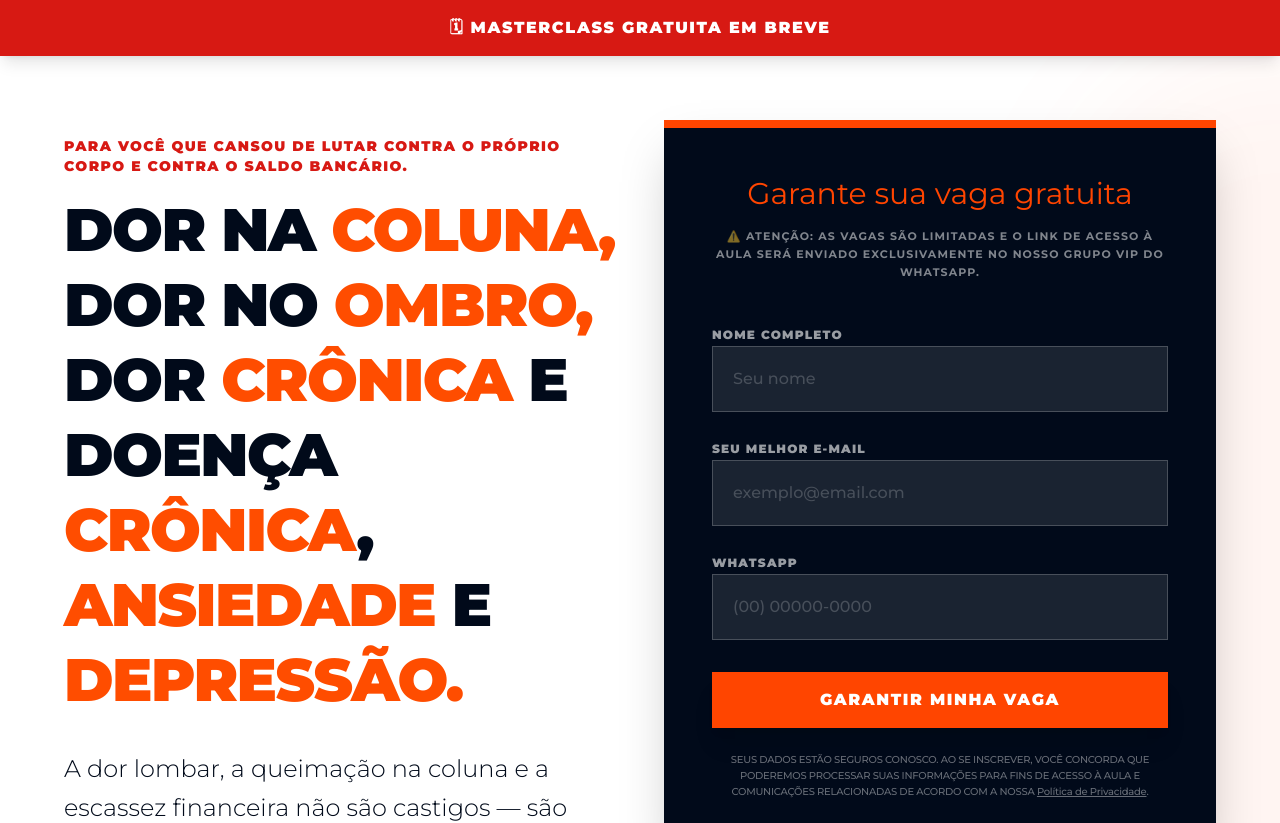
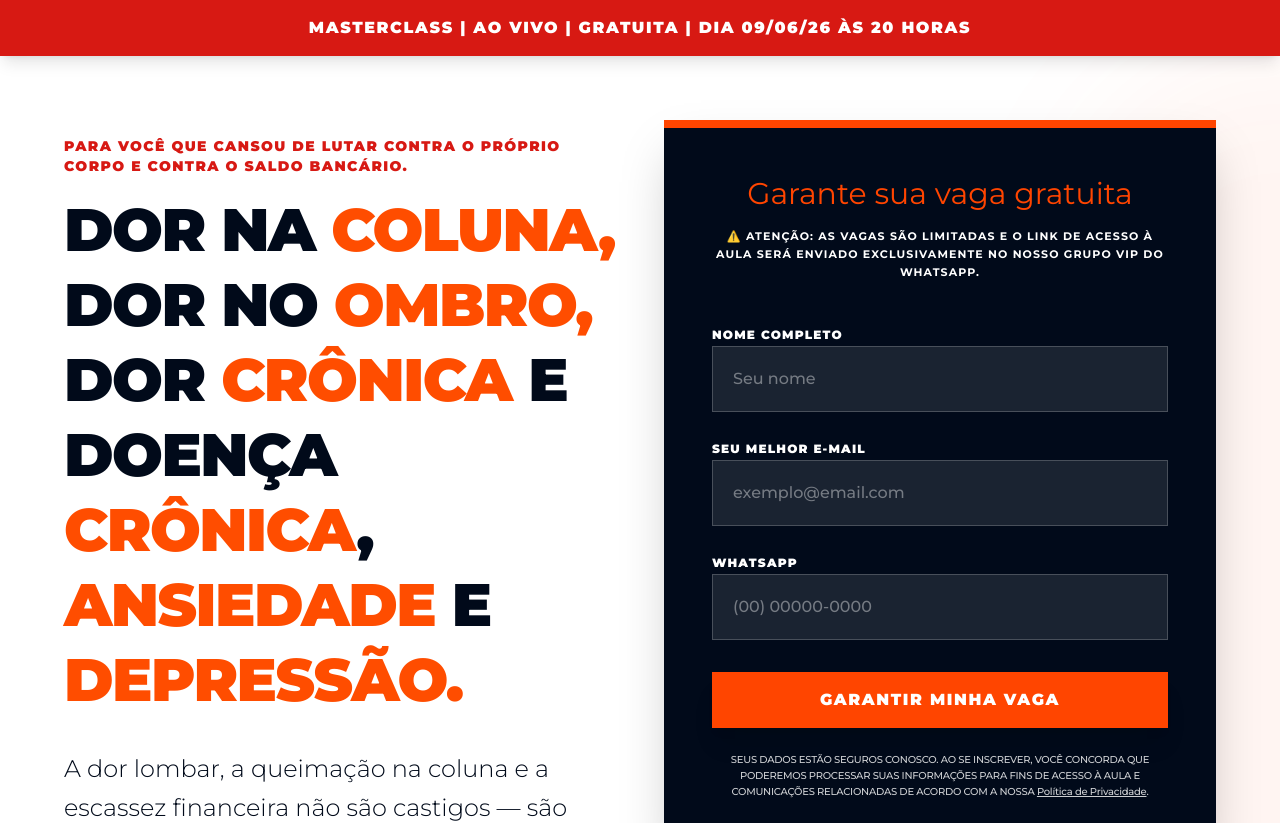
Before and after one commit to educarempoderados/Raiz-Sist-mica, a React (Vite) app: page / in a window 1280 px wide. Shown: the top 823 px of the page. Built offline with nearby package versions, Linux system fonts and the light colour scheme; no server answers; the database is empty.

Commit message:
feat: update event date and improve form legibility
Update Masterclass date to 09/06/26 and adjust label/text contrast to improve readability.

```diff
--- a/src/App.tsx
+++ b/src/App.tsx
@@ -112,7 +112,7 @@ export default function App() {
     <div className="min-h-screen bg-white relative overflow-x-hidden selection:bg-brand-accent/20 font-sans text-brand-ink">
       {/* Top Bar */}
       <div className="bg-brand-red text-white text-center py-4 px-4 text-xs md:text-base font-black tracking-widest uppercase sticky top-0 z-50 shadow-lg">
-         🗓 MasterClass Gratuita em Breve
+         MASTERCLASS | AO VIVO | GRATUITA | DIA 09/06/26 às 20 horas
       </div>
 
       <main className="relative z-10 w-full overflow-hidden">
@@ -165,50 +165,50 @@ export default function App() {
                     >
                       <div className="text-center mb-10">
                         <h2 className="serif text-2xl md:text-3xl mb-4 text-brand-accent">Garante sua vaga gratuita</h2>
-                        <p className="text-white/50 text-[11px] font-bold tracking-[0.1em] leading-relaxed uppercase">
+                        <p className="text-white text-[11px] font-bold tracking-[0.1em] leading-relaxed uppercase">
                           ⚠️ Atenção: As vagas são limitadas e o link de acesso à aula será enviado exclusivamente no nosso Grupo VIP do WhatsApp.
                         </p>
                       </div>
 
                       <div className="space-y-6">
                         <div className="space-y-2">
-                          <label className="text-xs font-black uppercase tracking-widest text-white/60">Nome Completo</label>
+                          <label className="text-xs font-black uppercase tracking-widest text-white">Nome Completo</label>
                           <input
                             {...register("nome")}
                             placeholder="Seu nome"
                             className={cn(
-                              "w-full bg-white/10 border border-white/20 px-5 py-5 text-base focus:border-brand-accent outline-none transition-all placeholder:text-white/20 font-medium",
-                              errors.nome && "border-brand-red"
+                              "w-full bg-white/10 border border-white/20 px-5 py-5 text-base focus:border-brand-accent outline-none transition-all placeholder:text-white/40 font-medium",
+                              errors.nome && "border-white"
                             )}
                           />
-                          {errors.nome && <p className="text-brand-red text-xs font-bold mt-2 uppercase">{errors.nome.message}</p>}
+                          {errors.nome && <p className="text-white text-xs font-bold mt-2 uppercase">{errors.nome.message}</p>}
                         </div>
 
                         <div className="space-y-2">
-                          <label className="text-xs font-black uppercase tracking-widest text-white/60">Seu Melhor E-mail</label>
+                          <label className="text-xs font-black uppercase tracking-widest text-white">Seu Melhor E-mail</label>
                           <input
                             {...register("email")}
                             type="email"
                             placeholder="exemplo@email.com"
                             className={cn(
-                              "w-full bg-white/10 border border-white/20 px-5 py-5 text-base focus:border-brand-accent outline-none transition-all placeholder:text-white/20 font-medium",
-                              errors.email && "border-brand-red"
+                              "w-full bg-white/10 border border-white/20 px-5 py-5 text-base focus:border-brand-accent outline-none transition-all placeholder:text-white/40 font-medium",
+                              errors.email && "border-white"
                             )}
                           />
-                          {errors.email && <p className="text-brand-red text-xs font-bold mt-2 uppercase">{errors.email.message}</p>}
+                          {errors.email && <p className="text-white text-xs font-bold mt-2 uppercase">{errors.email.message}</p>}
                         </div>
 
                         <div className="space-y-2">
-                          <label className="text-xs font-black uppercase tracking-widest text-white/60">WhatsApp</label>
+                          <label className="text-xs font-black uppercase tracking-widest text-white">WhatsApp</label>
                           <input
                             {...register("whatsapp")}
                             placeholder="(00) 00000-0000"
                             className={cn(
-                              "w-full bg-white/10 border border-white/20 px-5 py-5 text-base focus:border-brand-accent outline-none transition-all placeholder:text-white/20 font-medium",
-                              errors.whatsapp && "border-brand-red"
+                              "w-full bg-white/10 border border-white/20 px-5 py-5 text-base focus:border-brand-accent outline-none transition-all placeholder:text-white/40 font-medium",
+                              errors.whatsapp && "border-white"
                             )}
                           />
-                          {errors.whatsapp && <p className="text-brand-red text-xs font-bold mt-2 uppercase">{errors.whatsapp.message}</p>}
+                          {errors.whatsapp && <p className="text-white text-xs font-bold mt-2 uppercase">{errors.whatsapp.message}</p>}
                         </div>
 
                         <button
@@ -223,12 +223,12 @@ export default function App() {
                           )}
                         </button>
 
-                        <p className="text-[10px] text-white/40 text-center leading-relaxed font-medium uppercase tracking-tight">
+                        <p className="text-[10px] text-white/80 text-center leading-relaxed font-medium uppercase tracking-tight">
                           Seus dados estão seguros conosco. Ao se inscrever, você concorda que poderemos processar suas informações para fins de acesso à aula e comunicações relacionadas de acordo com a nossa <button type="button" onClick={() => setActiveModal('privacy')} className="underline hover:text-brand-accent transition-colors">Política de Privacidade</button>.
                         </p>
 
                         {error && (
-                          <div className="p-4 bg-brand-red/20 text-brand-red text-xs font-bold uppercase text-center">
+                          <div className="p-4 bg-brand-red/20 text-white text-xs font-bold uppercase text-center">
                             {error}
                           </div>
                         )}
@@ -399,31 +399,33 @@ export default function App() {
               </section>
 
               {/* AUTORIDADE */}
-              <section className="py-8 md:py-12 px-6 bg-brand-petroleum-light">
-                <div className="max-w-6xl mx-auto grid grid-cols-1 lg:grid-cols-2 gap-12 items-center">
-                  <div className="relative group">
+              <section className="py-16 md:py-32 px-6 bg-brand-petroleum-light">
+                <div className="max-w-7xl mx-auto grid grid-cols-1 lg:grid-cols-[5fr_7fr] gap-16 md:gap-24 items-center">
+                  <div className="relative group max-w-sm mx-auto lg:max-w-none w-full">
                     <div className="absolute -inset-6 bg-brand-accent/10 -z-10 blur-3xl opacity-0 group-hover:opacity-100 transition-opacity" />
                     <img
                       src={robertoImg}
                       alt="Roberto Firmino dos Santos - Especialista"
-                      className="w-full aspect-[4/5] object-cover shadow-2xl border-b-[12px] border-brand-ink"
+                      className="w-full aspect-[4/5] object-cover shadow-2xl border-l-[12px] border-b-[12px] border-brand-ink"
                       referrerPolicy="no-referrer"
                     />
                   </div>
-                  <div className="space-y-6">
-                    <h3 className="serif text-5xl md:text-6xl text-brand-ink leading-[1] md:leading-[1]">Com quem você vai aprender?</h3>
-                    <p className="text-xl md:text-2xl font-black text-brand-red uppercase tracking-wider">
-                      Roberto Firmino dos Santos
-                    </p>
-                    <div className="space-y-6 text-xl md:text-2xl text-brand-ink font-light leading-relaxed">
-                      <p className="font-bold border-l-4 border-brand-accent pl-6">
-                        Eu não ensino baseado apenas em teorias ou livros. Minha trajetória começou muito antes dos palcos, mentorias e grandes empresários. Vivi na prática a <span className="text-[#FF4D00] font-extrabold">dor</span>, a <span className="text-[#FF4D00] font-extrabold">escassez</span> e o <span className="text-[#FF4D00] font-extrabold">peso das histórias familiares</span> que travam a vida financeira, emocional e física.
+                  <div className="space-y-8 md:space-y-10">
+                    <div>
+                      <h3 className="serif text-5xl md:text-7xl text-brand-ink leading-tight md:leading-[1.1] mb-4">Com quem você vai aprender?</h3>
+                      <p className="text-xl md:text-2xl font-black text-brand-red uppercase tracking-widest">
+                        Roberto Firmino dos Santos
+                      </p>
+                    </div>
+                    <div className="space-y-6 text-lg md:text-xl text-brand-ink/80 font-light leading-relaxed">
+                      <p className="font-medium text-brand-ink border-l-4 border-brand-accent pl-6 text-xl md:text-2xl">
+                        Eu não ensino baseado apenas em teorias ou livros. Minha trajetória começou muito antes dos palcos, mentorias e grandes empresários. Vivi na prática a <span className="text-brand-red font-black">dor</span>, a <span className="text-brand-red font-black">escassez</span> e o <span className="text-brand-red font-black">peso das histórias familiares</span> que travam a vida financeira, emocional e física.
                       </p>
                       <p>
-                        Hoje, como <span className="text-[#FF4D00] font-black">Especialista Sistêmico em Dor, Doenças Crônicas e Questões Financeiras</span>, uno mais de 30 anos de experiência clínica com Constelação Familiar, Cinesiologia Aplicada e gestão prática de vida e negócios.
+                        Hoje, como <span className="font-black text-brand-ink">Especialista Sistêmico em Dor, Doenças Crônicas e Questões Financeiras</span>, uno mais de 30 anos de experiência clínica com Constelação Familiar, Cinesiologia Aplicada e gestão prática de vida e negócios.
                       </p>
                       <p>
-                        Ajudo principalmente <span className="text-[#FF4D00] font-bold">mulheres 30+</span> a se libertarem das dores físicas e emocionais, curando a raiz nas memórias familiares e <span className="text-[#FF4D00] font-bold">reorganizando sua relação com o dinheiro</span> — com <span className="text-[#FF4D00] font-extrabold">resultados percebidos já no primeiro mês</span>.
+                        Ajudo principalmente <span className="font-bold text-brand-ink">mulheres 30+</span> a se libertarem das dores físicas e emocionais, curando a raiz nas memórias familiares e <span className="font-bold text-brand-ink">reorganizando sua relação com o dinheiro</span> — com <span className="font-black text-brand-red">resultados percebidos já no primeiro mês</span>.
                       </p>
                       <p>
                         Entendo a dor física porque acompanhei e transformei a vida de centenas de pessoas. E entendo os desafios financeiros porque também vivi minha própria transformação. Meu trabalho é mostrar que, quando o sistema familiar se reorganiza, a saúde, os relacionamentos e a prosperidade começam a encontrar o lugar certo.
@@ -456,7 +458,7 @@ export default function App() {
           <div className="grid grid-cols-1 md:grid-cols-3 gap-16 items-start mb-20 border-b border-white/10 pb-20">
             <div>
               <p className="text-xs font-black uppercase tracking-[0.4em] text-brand-accent mb-6">Data Reservada</p>
-              <p className="serif text-3xl">Em Breve</p>
+              <p className="serif text-3xl">09 de Junho às 20h</p>
             </div>
             <div>
               <p className="text-xs font-black uppercase tracking-[0.4em] text-brand-accent mb-6">Transmissão</p>
--- a/src/Obrigado.tsx
+++ b/src/Obrigado.tsx
@@ -27,7 +27,7 @@ export default function Obrigado() {
   return (
     <div className="min-h-screen bg-white relative overflow-x-hidden selection:bg-brand-accent/20 font-sans text-brand-ink">
       <div className="bg-brand-red text-white text-center py-4 px-4 text-xs md:text-base font-black tracking-widest uppercase sticky top-0 z-50 shadow-lg">
-         🗓 MasterClass Gratuita em Breve
+         MASTERCLASS | AO VIVO | GRATUITA | DIA 09/06/26 às 20 horas
       </div>
 
       <main className="relative z-10 w-full overflow-hidden">
@@ -72,7 +72,7 @@ export default function Obrigado() {
           <div className="grid grid-cols-1 lg:grid-cols-2 gap-16 border-t border-brand-ink/10 pt-20 items-start">
             <div className="space-y-10">
               <div>
-                <span className="text-xs font-black uppercase tracking-[0.4em] text-brand-accent mb-4 block">Enquanto a data não chega...</span>
+                <span className="text-xs font-black uppercase tracking-[0.4em] text-brand-accent mb-4 block">Enquanto o dia 09/06 não chega...</span>
                 <h3 className="serif text-4xl md:text-5xl text-brand-ink leading-tight">Conheça a base do Programa: A HISTÓRIA DO DINHEIRO EM MEU SISTEMA FAMILIAR</h3>
               </div>
               <div className="space-y-6 text-lg md:text-xl text-brand-ink font-light leading-relaxed">
@@ -115,7 +115,7 @@ export default function Obrigado() {
           <div className="grid grid-cols-1 md:grid-cols-3 gap-16 items-start mb-20 border-b border-white/10 pb-20">
             <div>
               <p className="text-xs font-black uppercase tracking-[0.4em] text-brand-accent mb-6">Data Reservada</p>
-              <p className="serif text-3xl">Em Breve</p>
+              <p className="serif text-3xl">09 de Junho às 20h</p>
             </div>
             <div>
               <p className="text-xs font-black uppercase tracking-[0.4em] text-brand-accent mb-6">Transmissão</p>
```
